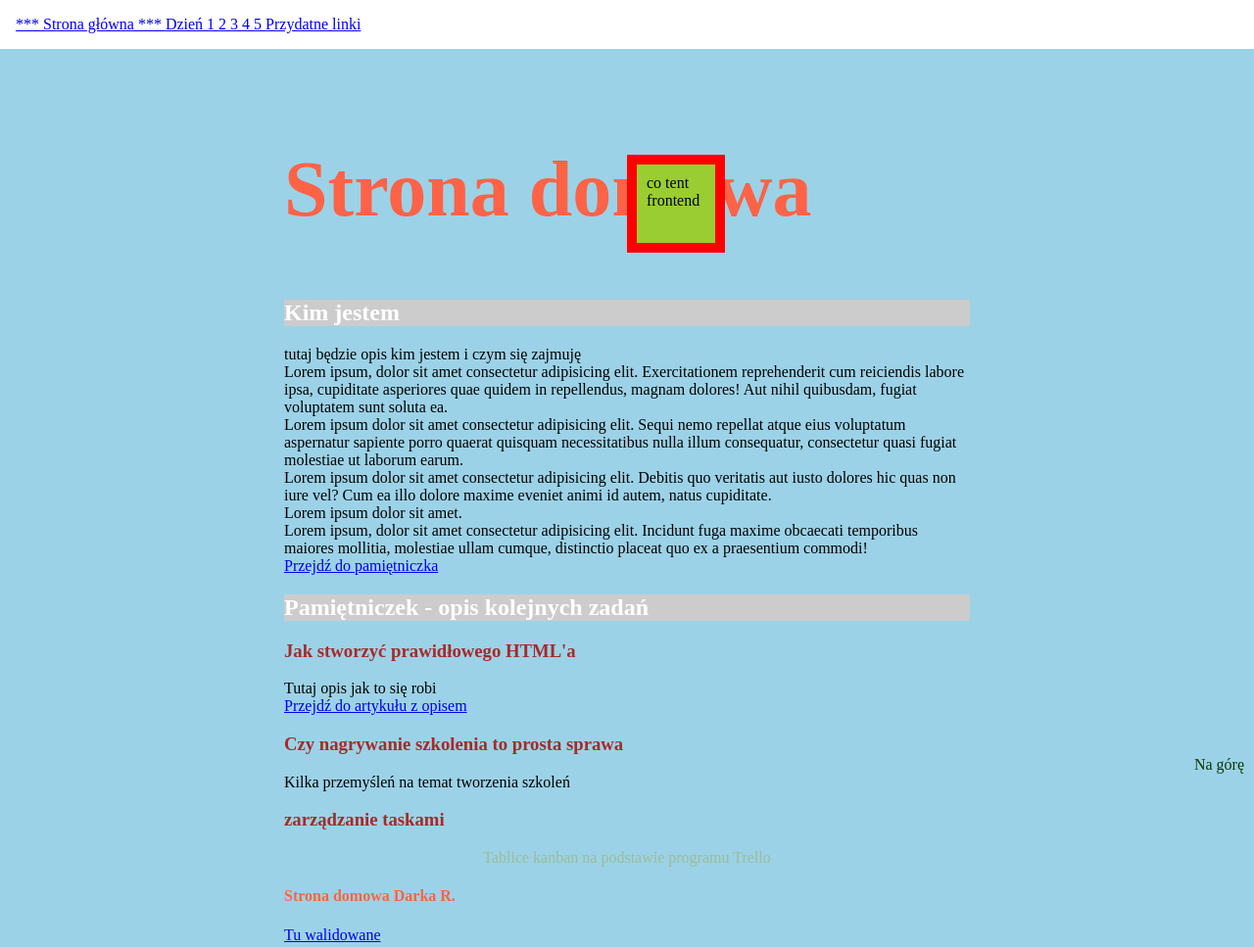
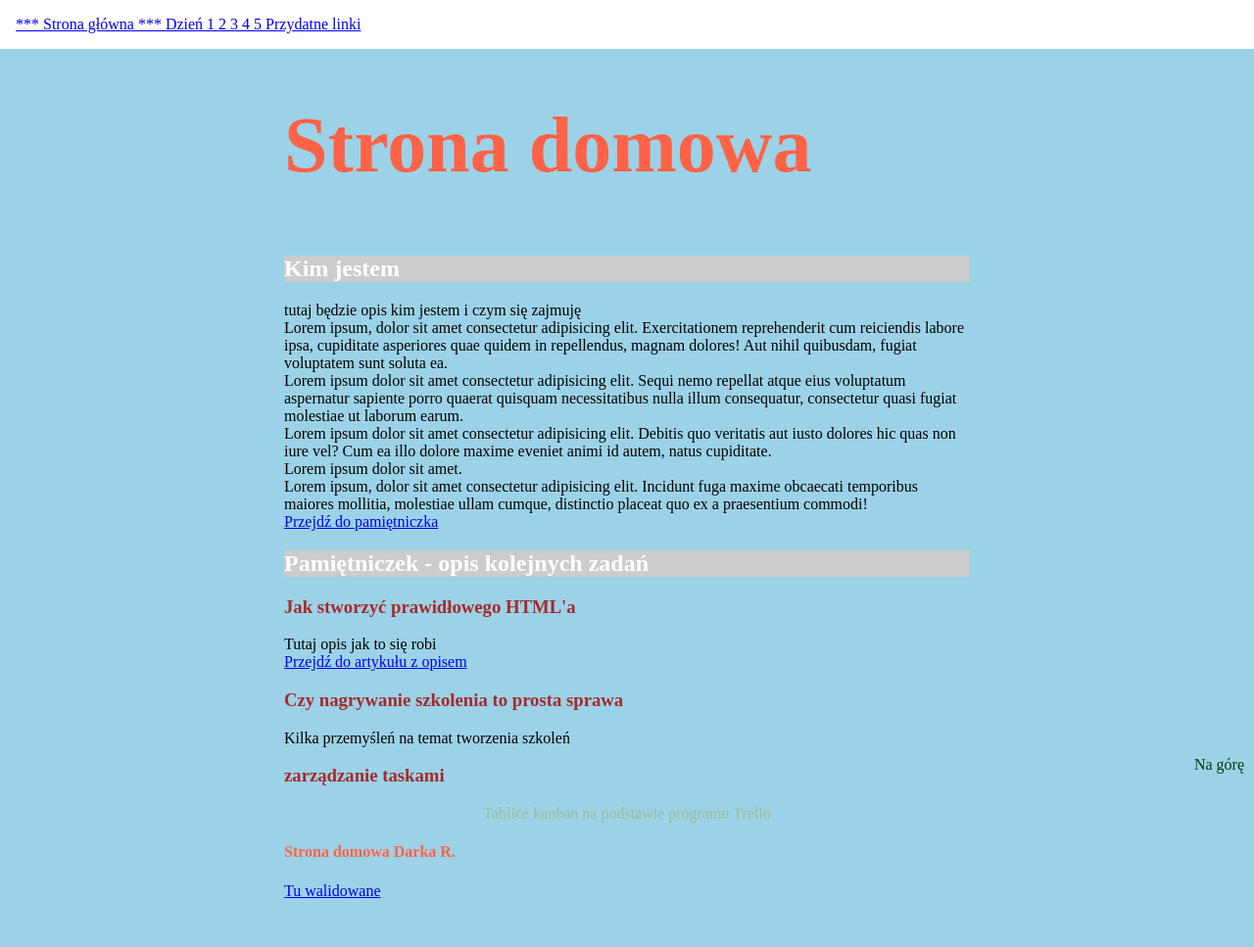
Before and after one commit to druszkiewicz/wtf-cotenfrontend, a plain HTML site: page index.html in a window 1280 px wide. Shown: the whole page at 98% size. Drawn offline with Linux system fonts and the light colour scheme.

Commit message:
position fixed + relative don't work :-(

```diff
--- a/index.html
+++ b/index.html
@@ -23,7 +23,7 @@
    <main id="top" class="main">
       <section class="about">
 
-         <div class="box">co tent frontend</div>
+         <!-- <div class="box">co tent frontend</div> -->
 
          <header>
             <h1>
--- a/styles.css
+++ b/styles.css
@@ -40,15 +40,9 @@ h4 {
 }
 
 .about {
-   position: relative;
+   /* position: relative; */
 }
 
-.main {
-   width: 100%;
-   max-width: 700px;
-   margin: 32px auto;
-   padding-top: 50px;
-}
 
 .box {
    width: 100px;
@@ -81,3 +75,10 @@ h4 {
    padding: 16px;
    background: #fff;
 }
+
+.main {
+   width: 100%;
+   max-width: 700px;
+   margin: 32px auto;
+   padding-top: 5px;
+}
```
